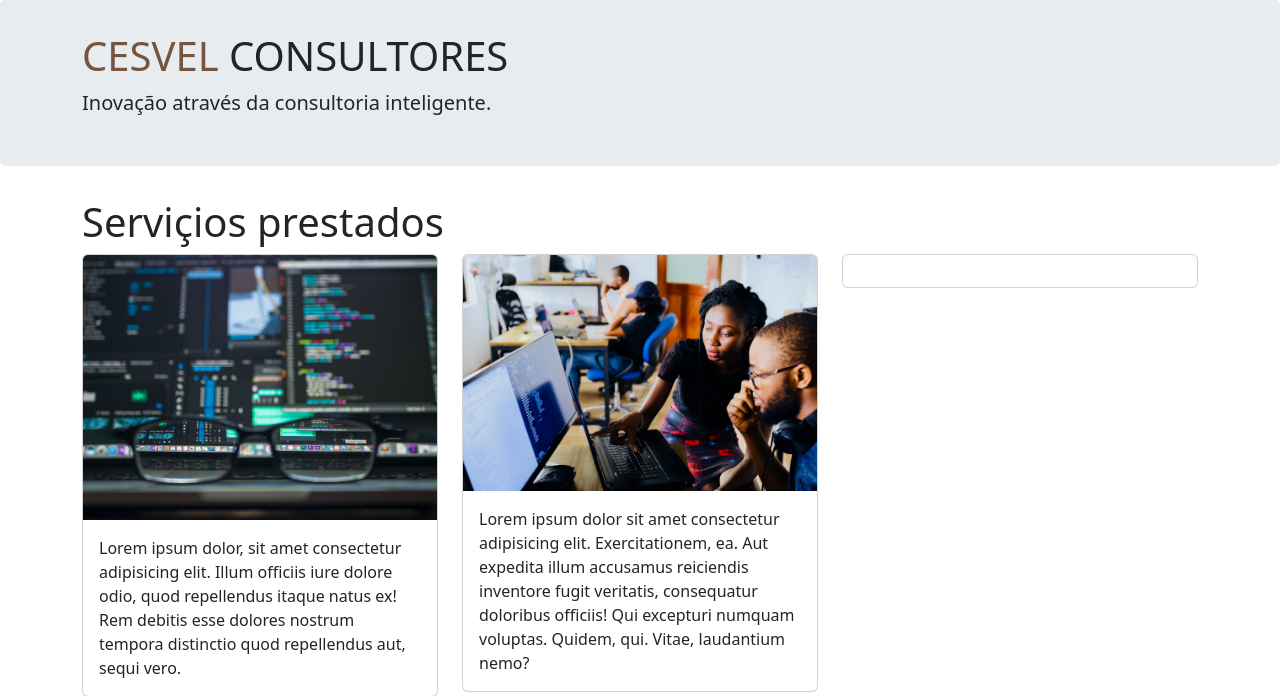
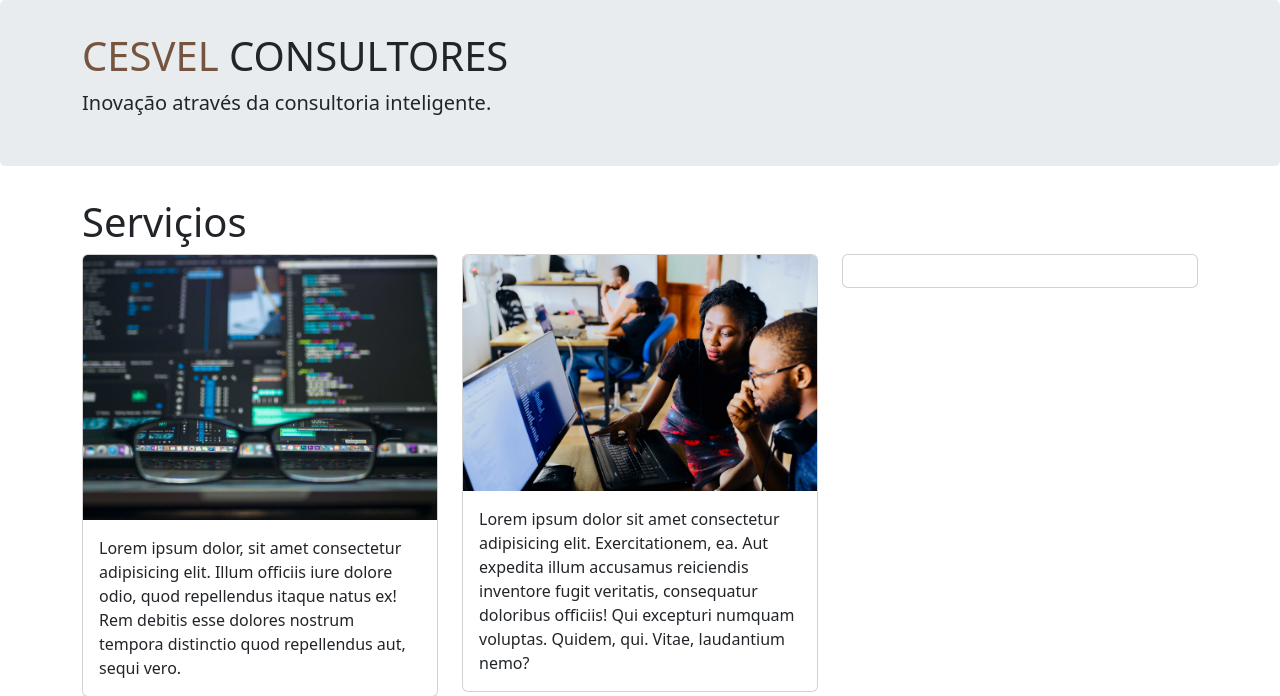
Before and after one commit to SheltonTeles/BASEDADOS, a PHP site: page / in a window 1280 px wide. Shown: the part 40-736 px from the top of the page. Run offline with PHP 8.4, Linux system fonts and the light colour scheme.

Commit message:
novo push

```diff
--- a/BASEDADOS/index.php
+++ b/BASEDADOS/index.php
@@ -29,13 +29,13 @@
 
     <div class="jumbotron jumbotron-fluid">
         <div class="container ">
-          <h1><span>CESVEL</span> CONSULTORES</h1>
+          <h1><span>CESVEL</span> CONSULTORES </h1>
           <p class="lead">Inovação através da consultoria inteligente.</p>
         </div>
       </div>
 
       <div class="container">
-      <p class="h1"> Serviçios prestados</p>
+      <p class="h1"> Serviçios </p>
         <section class="cards-container">
 
           <div class="row">
```
